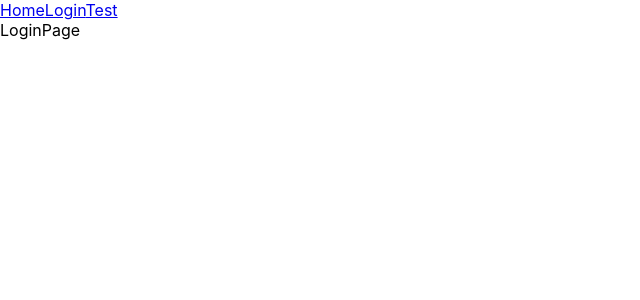
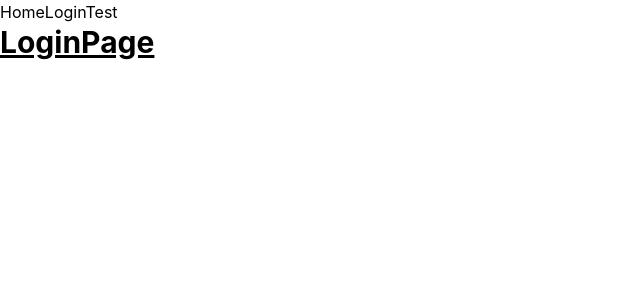
Before and after one commit to eager-beavers/client, a React (Vite) app: page /login in a window 1280 px wide. Shown: the top 300 px of the page, without its empty margins (0-640 px from the left). Built offline with nearby package versions, Linux system fonts and the light colour scheme.

Commit message:
ADD LIBRARY
Antd & Tailwind css setting

```diff
--- a/package.json
+++ b/package.json
@@ -8,6 +8,7 @@
     "preview": "vite preview"
   },
   "dependencies": {
+    "antd": "^4.21.5",
     "history": "5",
     "jest": "^28.1.1",
     "react": "^18.0.0",
@@ -22,6 +23,9 @@
     "@types/react-router": "^5.1.18",
     "@types/react-router-dom": "^5.3.3",
     "@vitejs/plugin-react": "^1.3.0",
+    "autoprefixer": "^10.4.7",
+    "postcss": "^8.4.14",
+    "tailwindcss": "^3.1.5",
     "typescript": "^4.6.3",
     "vite": "^2.9.9"
   }
--- /dev/null
+++ b/postcss.config.js
@@ -0,0 +1,6 @@
+module.exports = {
+  plugins: {
+    tailwindcss: {},
+    autoprefixer: {},
+  },
+}
--- a/src/App.tsx
+++ b/src/App.tsx
@@ -5,7 +5,7 @@ import LoginPage from "./page/LoginPage";
 
 const App = () => {
     //TODO: https://velog.io/@soryeongk/ReactRouterDomV6 (react-router-dom version 6에 대한 학습)
-    //TODO: 현재 패키지 관리 툴은 yarn 가능하면 npm과 같이 쓰지 않기
+    //TODO: 현재 패키지 관리 툴은 yarn, npm 같이 쓰지 않기
 
     return (
         <Router>
--- a/src/page/LoginPage.tsx
+++ b/src/page/LoginPage.tsx
@@ -3,8 +3,7 @@ import React from "react";
 const LoginPage = () => {
     return (
         <>
-            <div>LoginPage</div>
-            <div></div>
+            <div className={"text-3xl font-bold underline"}>LoginPage</div>
         </>
     )
 }
--- /dev/null
+++ b/tailwind.config.js
@@ -0,0 +1,10 @@
+/** @type {import('tailwindcss').Config} */
+module.exports = {
+    content: [
+        "./src/**/*.{js,jsx,ts,tsx}",
+    ],
+    theme: {
+        extend: {},
+    },
+    plugins: [],
+}
```
Also changed, not shown: src/index.css (+9 -5 lines), 1 other file (tests, documents, lock files or other folders).
